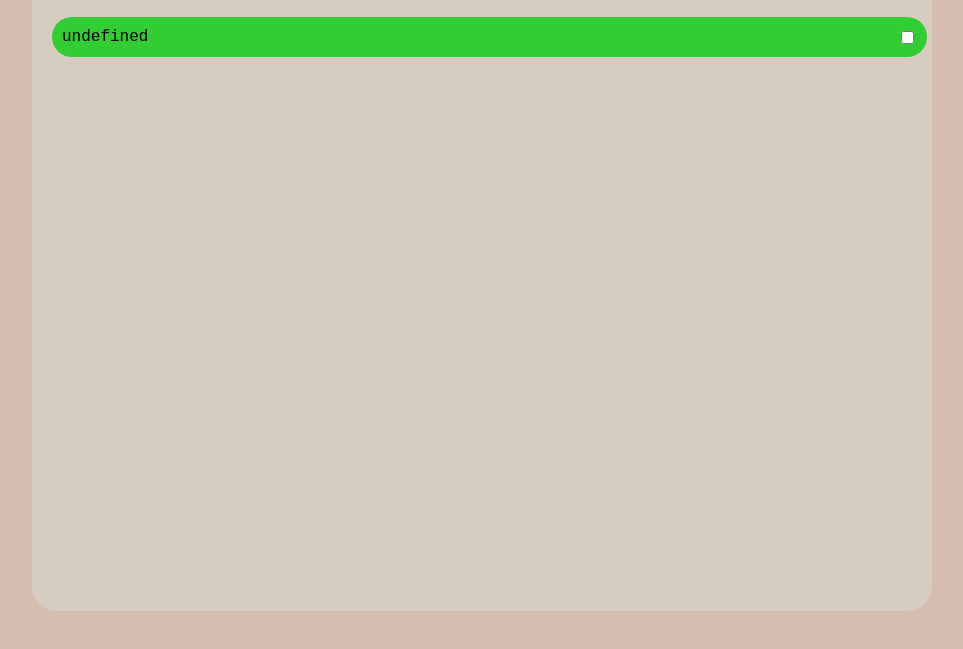
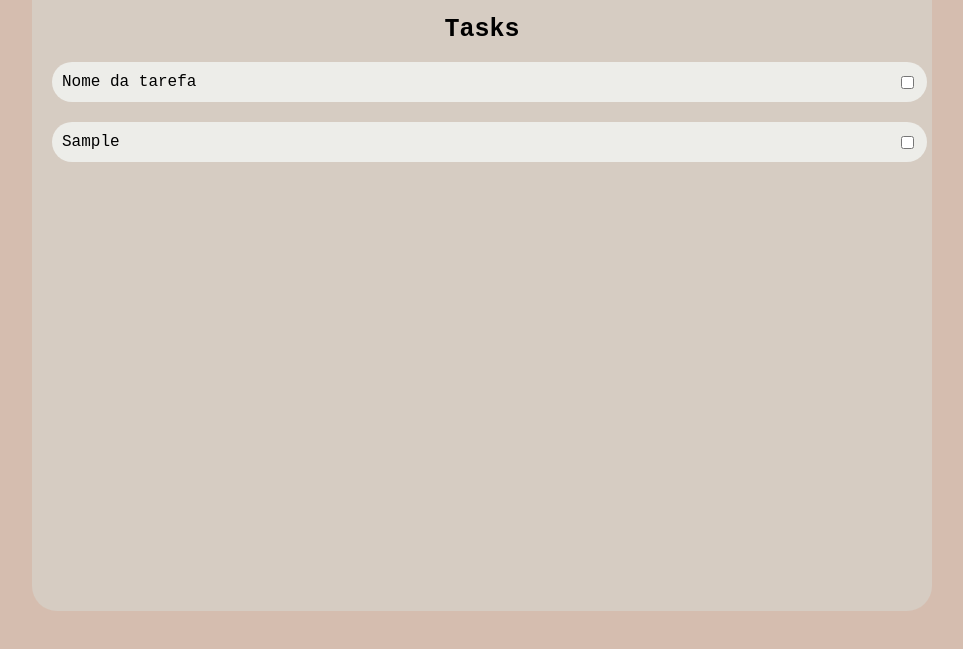
Before and after one commit to carlos-asantos/Projects, a plain HTML site: page checklist w js/index.html in a window 1280 px wide. Both pictures are taken after typing "Sample" into the empty fields and a click on the button "Add". Shown: the part 149-798 px from the top of the page, without its empty margins (158-1121 px from the left). Drawn offline with Linux system fonts and the light colour scheme.

Commit message:
Update task management interface with improved task checkbox functionality and styling

```diff
--- a/checklist w js/index.html
+++ b/checklist w js/index.html
@@ -3,7 +3,7 @@
 <head>
     <meta charset="UTF-8">
     <meta name="viewport" content="width=device-width, initial-scale=1.0">
-    <title>Document</title>
+    <title>Daily Tasks</title>
     <link rel="stylesheet" href="reset.css">
     <link rel="stylesheet" href="style.css">
 </head>
@@ -17,7 +17,7 @@
         <div id="tasksList">
             <h2>Tasks</h2>
             <div class="task"><p>Nome da tarefa</p>
-                <input type="checkbox" id="taskFeita">
+                <input type="checkbox" onchange="taskFoiFeita()">
             </div>
         </div>
     </div>
--- a/checklist w js/script.js
+++ b/checklist w js/script.js
@@ -1,14 +1,16 @@
 function pegarNomeDaTask() {
     let nomeDaTask = document.querySelector('textarea').value;
-    console.log(nomeDaTask);
     limparCampo()
+    return nomeDaTask;
 }
 
 function createTask() {
+    let arrayDasTasks = document.getElementsByClassName('task');
     let criarTasks = document.getElementById('tasksList');
     const taskName = pegarNomeDaTask();
-    let texto = `<div class="task"><p>${taskName}</p><input type="checkbox" id="taskFeita"></div>`;
-    criarTasks.innerHTML = texto;
+    let numeroDaTask = arrayDasTasks.length
+    const texto = `<div class="task"><p>${taskName}</p><input type="checkbox" class="checkbox " id="taskFeita" onchange="taskFoiFeita(${numeroDaTask})"></div>`;
+    criarTasks.innerHTML += texto;
 }
 
 function limparCampo() {
@@ -16,9 +18,7 @@ function limparCampo() {
     campo.value = '';
 }
 
-function taskFoiFeita() {
-    const taskFeita = document.getElementById('taskFeita').checked;
-    if(taskFeita) {
-
-    }
+function taskFoiFeita(numeroDaTask) {
+    let tasks = document.getElementsByClassName('task');
+    tasks[numeroDaTask].classList.add('taskFoiFeita');
 }
--- a/checklist w js/style.css
+++ b/checklist w js/style.css
@@ -58,9 +58,9 @@ h2 {
 }
 
 .task {
+    background-color: #EDEDE9;
     display: flex;
     flex-direction: row;
-    background-color: #32CD32;
     width: 95%;
     margin: 20px;
     height: 40px;
@@ -68,6 +68,10 @@ h2 {
     justify-content: space-between;
     padding: 0 10px;
     border-radius: 25px;
+}
+
+.taskFoiFeita {
+    opacity: 30%;
 }
 
 textarea {
```
